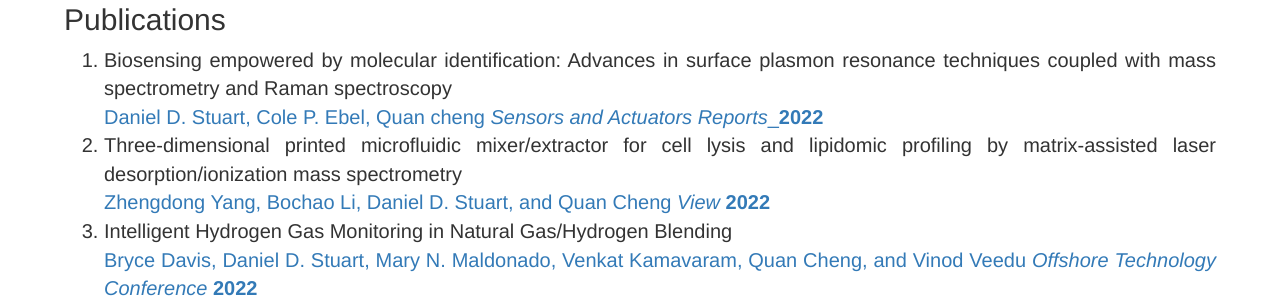
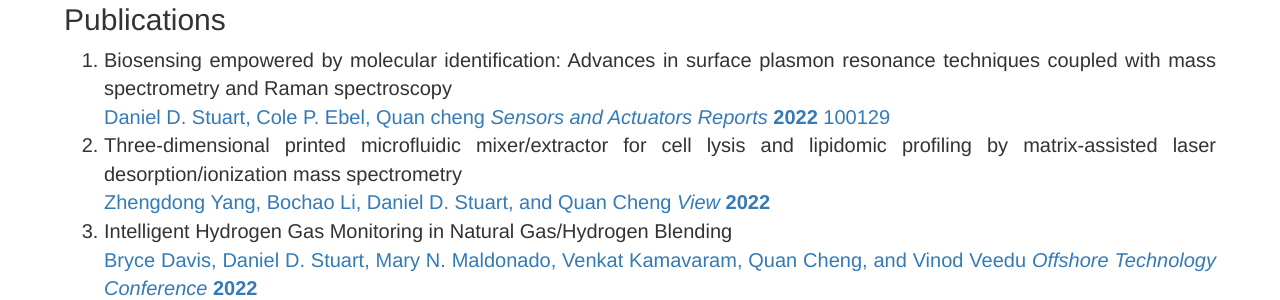
Before and after one commit to danieldstuart/danieldstuart.github.io, a Jekyll site: the page built from publications.markdown, in a window 1280 px wide and 900 px high. Shown: the part 345-645 px from the top of the window. Built offline with Jekyll 4.4.1, drawn with Linux system fonts in a browser that asks for light colours; nearby versions of some CDN libraries.

Commit message:
Update publications.markdown

```diff
--- a/publications.markdown
+++ b/publications.markdown
@@ -14,7 +14,8 @@ If you are interested in my publications a list is provided below. They can also
 
 ## Publications ##
 <div markdown="1" class="list">
-1. Biosensing empowered by molecular identification: Advances in surface plasmon resonance techniques coupled with mass spectrometry and Raman spectroscopy <br> [Daniel D. Stuart, Cole P. Ebel, Quan cheng <em>Sensors and Actuators Reports</em>_<strong>2022</strong>](https://doi.org/10.1016/j.snr.2022.100129)
+1. Biosensing empowered by molecular identification: Advances in surface plasmon resonance techniques coupled with mass spectrometry and Raman spectroscopy <br>
+[Daniel D. Stuart, Cole P. Ebel, Quan cheng <em>Sensors and Actuators Reports</em> <strong>2022</strong> 100129](https://doi.org/10.1016/j.snr.2022.100129)
 2. Three-dimensional printed microfluidic mixer/extractor for cell lysis and lipidomic profiling by matrix-assisted laser desorption/ionization mass spectrometry <br>
 [Zhengdong Yang, Bochao Li, Daniel D. Stuart, and Quan Cheng <em>View</em> <strong>2022</strong>](https://doi.org/10.1002/VIW.20220041)
 3. Intelligent Hydrogen Gas Monitoring in Natural Gas/Hydrogen Blending <br>
```
